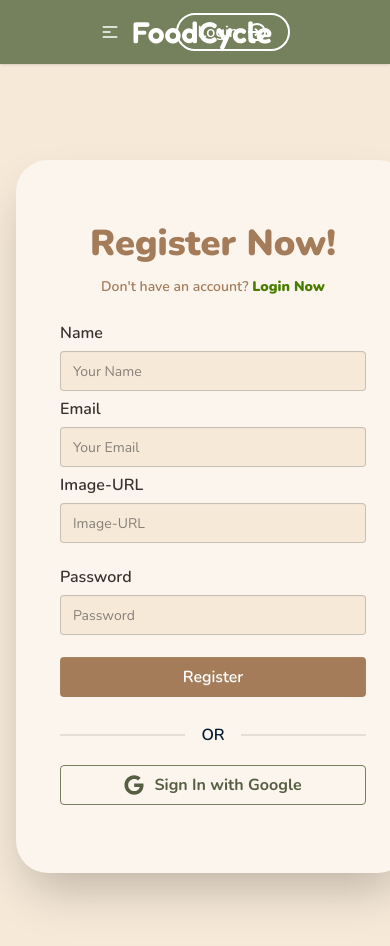
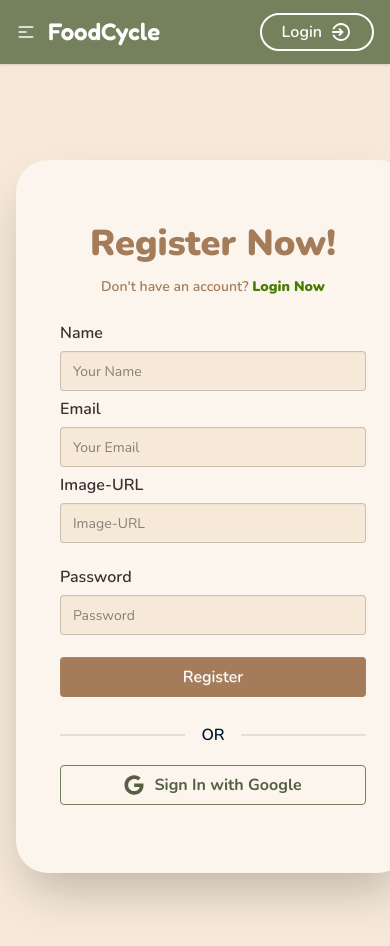
Before and after one commit to farhanarexa/Food-Cycle-Frontend, a React (Vite) app: page /register in a window 390 px wide. Shown: the top 946 px of the page. Built offline with nearby package versions, Linux system fonts and the light colour scheme; no server answers.

Commit message:
navbar image dynamic and made responsive

```diff
--- a/src/Components/Common/Navbar.jsx
+++ b/src/Components/Common/Navbar.jsx
@@ -30,7 +30,7 @@ const Navbar = () => {
 
     return (
         <div>
-            <div className="navbar bg-[#75805c] shadow-sm px-25 ">
+            <div className="navbar bg-[#75805c] shadow-sm px-4 sm:px-6 md:px-8 lg:px-16 xl:px-25">
                 <div className="navbar-start">
                     <div className="dropdown">
                         <div tabIndex={0} role="button" className=" mr-3 text-white lg:hidden">
@@ -45,26 +45,24 @@ const Navbar = () => {
                             {links}
                         </ul>
                     </div>
-                    <a href="/" className="font-[fredoka] text-white text-3xl font-semibold ">FoodCycle
-                    </a>
+                    <a href="/" className="font-[fredoka] text-white text-2xl sm:text-3xl font-semibold">FoodCycle</a>
                 </div>
 
                 <div className="navbar-center hidden lg:flex text-white text-base font-semibold">
                     <ul className="menu menu-horizontal px-1">{links}</ul>
                 </div>
 
-
                 <div className="navbar-end flex gap-2">
                     {loading ? (
                         <span className="loading loading-spinner loading-sm"></span>
                     ) : user ? (
-
                         <div className="dropdown dropdown-end">
                             <div tabIndex={0} role="button" className="btn btn-ghost btn-circle avatar border-2 border-base-100">
                                 <div className="w-10 rounded-full">
                                     <img
-                                        alt="Tailwind CSS Navbar component"
-                                        src="https://img.daisyui.com/images/stock/photo-1534528741775-53994a69daeb.webp" />
+                                        alt="User profile"
+                                        src={user.photoURL || "https://img.daisyui.com/images/stock/photo-1534528741775-53994a69daeb.webp"}
+                                    />
                                 </div>
                             </div>
                             <ul
@@ -85,20 +83,14 @@ const Navbar = () => {
                                         My Food Requests
                                     </Link>
                                 </li>
-
                                 <li><Link to="/login" onClick={handleLogout}>Logout</Link></li>
                             </ul>
                         </div>
-
-
-                    ) :
-                        (<>
-
-                            <Link to="/login">
-                                <NavbarButton />
-                            </Link>
-
-                        </>)}
+                    ) : (
+                        <Link to="/login">
+                            <NavbarButton />
+                        </Link>
+                    )}
                 </div>
             </div>
         </div>
```
